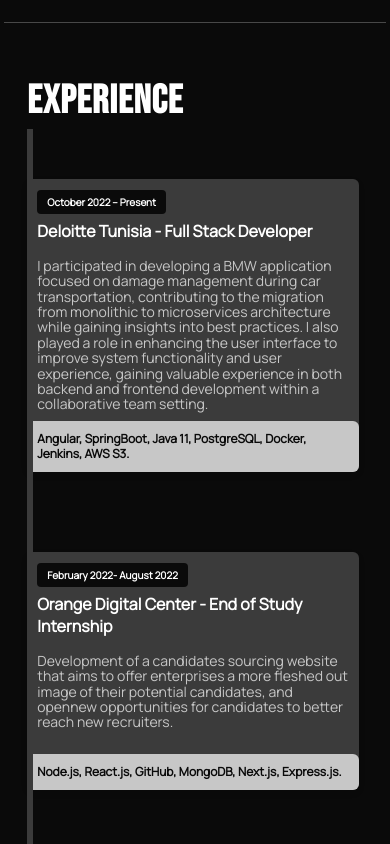
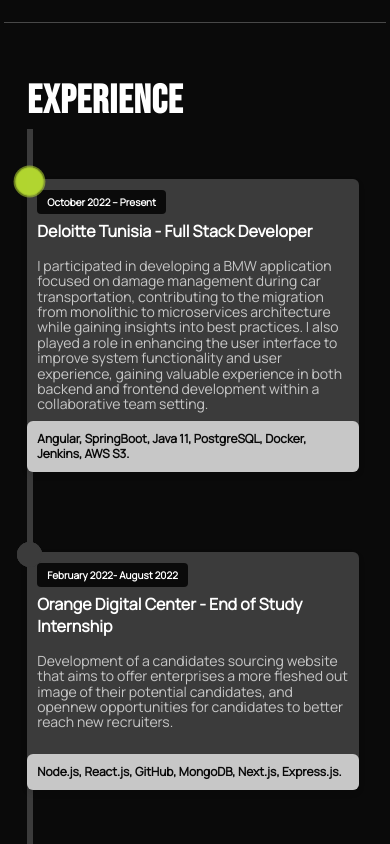
Before and after one commit to moetez96/web-portfolio, a React (Create React App) app: page / in a window 390 px wide. Shown: the part 1440-2284 px from the top of the page. Built offline with nearby package versions, Linux system fonts and the light colour scheme.

Commit message:
Experience card changes

```diff
--- a/package.json
+++ b/package.json
@@ -12,6 +12,7 @@
     "@testing-library/jest-dom": "^5.17.0",
     "@testing-library/react": "^13.4.0",
     "@testing-library/user-event": "^13.5.0",
+    "d3-ease": "^3.0.1",
     "react": "^18.3.1",
     "react-dom": "^18.3.1",
     "react-intersection-observer": "^9.10.3",
--- a/src/components/cards/ExperienceCard.js
+++ b/src/components/cards/ExperienceCard.js
@@ -1,6 +1,7 @@
 import React, { useEffect, useState } from "react";
-import { useSpring, animated } from "react-spring";
+import { useSpring, animated, useSprings } from "react-spring";
 import { useInView } from "react-intersection-observer";
+import {easeCubicIn} from "d3-ease";
 
 function ExperienceCard({ exp, index }) {
     const [isMobile, setIsMobile] = useState(window.innerWidth <= 768);
@@ -24,6 +25,20 @@
         config: { duration: 600, delay: index * 200 + 800 }
     });
 
+    const baseScale = 1;
+    const baseOpacity = 0.2;
+
+    const [springs] = useSprings(3, index => ({
+        from: { scale: baseScale, opacity: 1 },
+        to: async next => {
+            while (1) {
+                await next({ scale: 1.5, opacity: baseOpacity, config: { duration: 2400, easing: easeCubicIn } });
+                await next({ scale: baseScale, opacity: 1, config: { duration: 0 } });
+            }
+        },
+        delay: index * 400
+    }));
+
     return (
         <animated.div
             className={`timeline-item ${isMobile ? 'right' : index % 2 === 0 ? 'left' : 'right'}`}
@@ -35,7 +50,10 @@
                 <animated.span className="tag">{exp.date}</animated.span>
                 <animated.h3 style={{ opacity: animationProps.opacity }}>{exp.title}</animated.h3>
                 <animated.p style={{ opacity: animationProps.opacity }}>{exp.description}</animated.p>
-                <animated.span className="circle" />
+                {springs.map((props, i) => (
+                    <animated.span key={i} className={`circle ${index === 0 ? 'active' : ''}`}
+                                   style={index === 0 ? { transform: props.scale.to(s => `scale(${s})`), opacity: props.opacity } : {}} />
+                ))}
                 <div className="tech">
                     <p>{' '} {exp.technologies}</p>
                 </div>
--- a/src/index.css
+++ b/src/index.css
@@ -7,6 +7,11 @@
   background-color: rgba(10, 10, 10, 0.96);
   -webkit-tap-highlight-color: transparent;
   -webkit-touch-callout: none;
+  overflow-y: scroll;
+}
+
+body::-webkit-scrollbar {
+  display: none;
 }
 
 :root {
--- a/src/styles/cards/experience-card.css
+++ b/src/styles/cards/experience-card.css
@@ -7,12 +7,12 @@
 
 .timeline-item.left {
     left: 0;
-    padding-right: 100px;
+    padding-right: 90px;
 }
 
 .timeline-item.right {
     left: 50%;
-    padding-left: 66px;
+    padding-left: 56px;
     padding-right: 40px;
 }
 
@@ -54,6 +54,11 @@
     height: 30px;
     top: 20px;
 }
+
+.circle.active {
+    background-color: #B2D630;
+}
+
 
 .timeline-item.left .timeline-item-content {
     margin-right: auto;
@@ -142,7 +147,11 @@
 
     .timeline-item.right {
         left: 0;
-        padding-left: 50px;
+        padding-left: 51px;
+    }
+
+    .timeline-item.right .circle {
+        left: -35px;
     }
 }
 
@@ -167,7 +176,13 @@
         font-size: 16px;
     }
 
-    .timeline-item-content .circle {
-       display: none;
+    .timeline-item.right {
+        left: 0;
+    }
+
+    .timeline-item.right .circle {
+        top: -10px;
+        left: -10px;
+        z-index: 2;
     }
 }
--- a/src/styles/experience.css
+++ b/src/styles/experience.css
@@ -39,6 +39,7 @@
     width: 6px;
     background-color: var(--secondary-background-color);
     transform: translateX(-50%);
+    z-index: -1;
 }
 
 @media (max-width: 1024px) {
@@ -77,4 +78,5 @@
     .experience-header {
         width: 100%;
     }
+
 }
```
Also changed, not shown: 1 other file (tests, documents, lock files or other folders).
